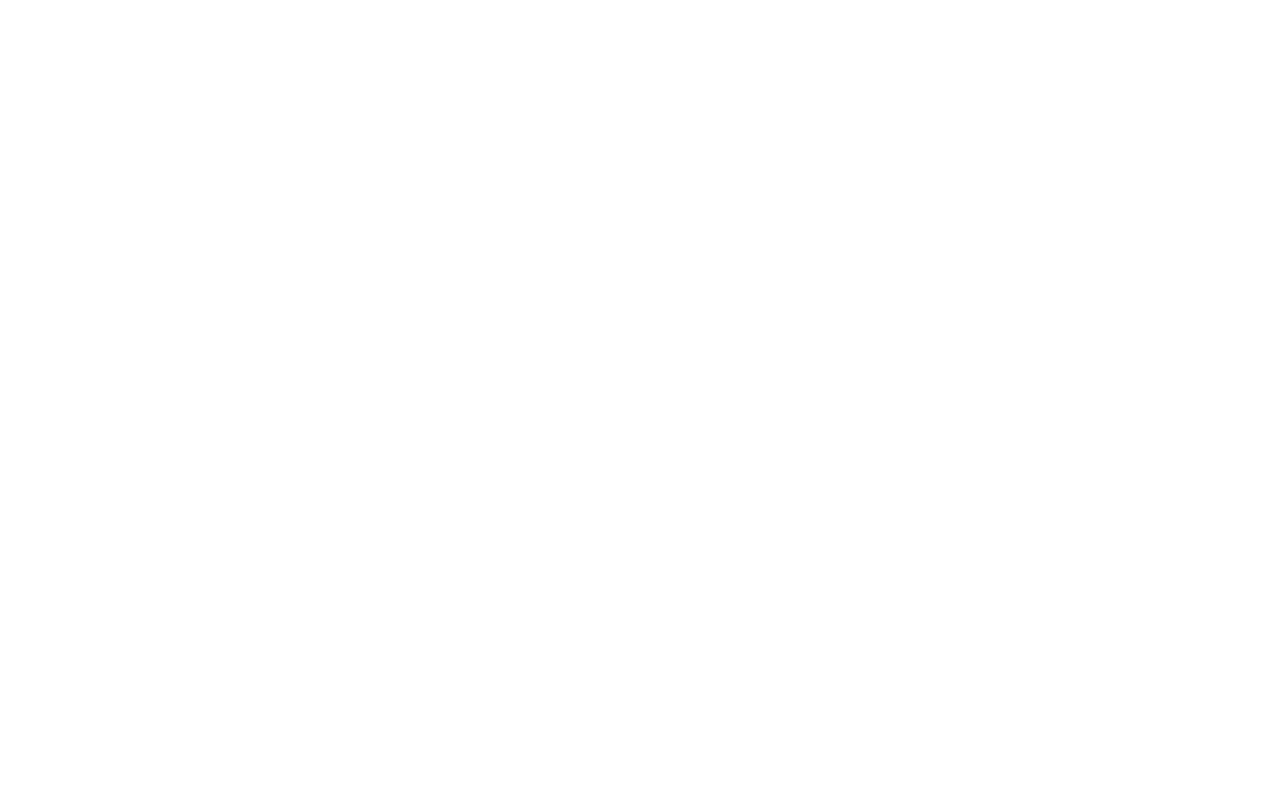
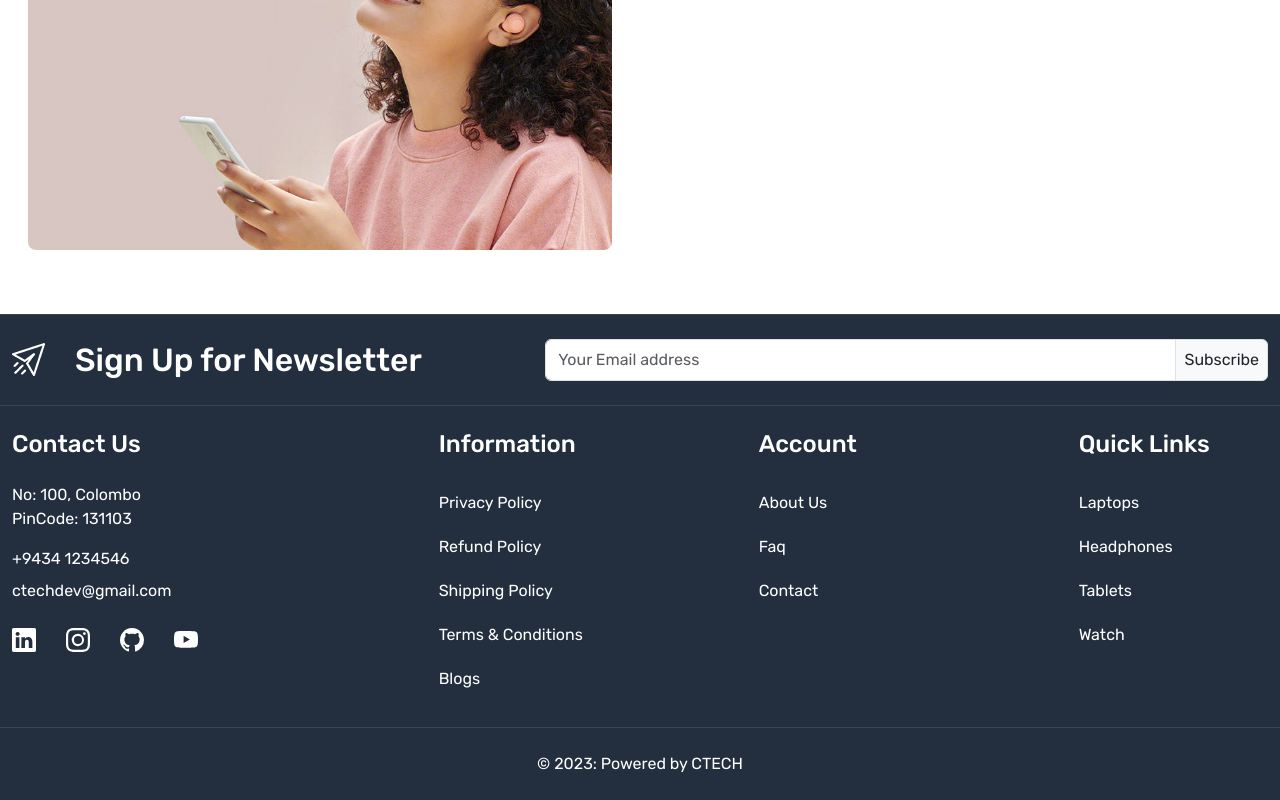
Before and after one commit to P-A-Chathura-Madhava/e_commerce_mern_frontend, a React (Create React App) app: page / in a window 1280 px wide. Shown: the part 386-1186 px from the top of the page. Before the commit the page ends 800 px from the top, so only its background shows below. Built offline with nearby package versions, Linux system fonts and the light colour scheme.

Commit message:
apply footer

```diff
--- a/src/App.css
+++ b/src/App.css
@@ -79,5 +79,32 @@
   transform: translate3d(0px, 57px, 0px) !important;
 }
 
+.header-bottom .dropdown-item {
+  padding: 20px;
+  margin-bottom: 3px;
+  border-bottom: 1px solid var(--color-3b4149);
+}
+.header-bottom .dropdown-item:hover {
+  background-color: transparent;
+  color: var(--color-febd69) !important;
+}
 
 /* Header Part End */
+
+/* Footer Part */
+
+footer {
+  background-color: var(--color-232f3e);
+}
+
+footer:not(:first-child) {
+  border-top: 1px solid rgba(255, 255, 255, 0.1);
+}
+
+footer.input-group-text {
+  background-color: var(--color-232f3e);
+  color: white;
+  padding: 8px 17px;
+}
+
+/* Footer Part ends here */
--- a/src/components/Footer.js
+++ b/src/components/Footer.js
@@ -1,9 +1,111 @@
-import React from 'react'
+import React from "react";
+import { Link } from "react-router-dom";
+import {BsLinkedin, BsGithub, BsYoutube, BsInstagram} from 'react-icons/bs'
 
 const Footer = () => {
   return (
-    <div>Footer</div>
-  )
-}
+    <>
+      <footer className="py-4">
+        <div className="container-xxl">
+          <div className="row align-items-center">
+            <div className="col-5">
+              <div className="footer-top-data d-flex gap-30 align-items-center">
+                <img src="images/newsletter.png" alt="newsletter" />
+                <h2 className="mb-0 text-white">Sign Up for Newsletter</h2>
+              </div>
+            </div>
+            <div className="col-7">
+              <div className="input-group">
+                <input
+                  type="text"
+                  className="form-control py-1"
+                  placeholder="Your Email address"
+                  aria-label="Your Email address"
+                  aria-describedby="basic-addon2"
+                />
+                <span className="input-group-text p-2" id="basic-addon2">
+                  Subscribe
+                </span>
+              </div>
+            </div>
+          </div>
+        </div>
+      </footer>
+      <footer className="py-4">
+        <div className="container-xxl">
+          <div className="row">
+            <div className="col-4">
+              <h4 className="text-white mb-4">Contact Us</h4>
+              <div>
+                <address className="text-white fs-6">
+                  No: 100, Colombo <br />
+                  PinCode: 131103
+                </address>
+                <a href="tel: 034-1234546" className="mt-3 d-block mb-1 text-white">
+                  +9434 1234546
+                </a>
+                <a href="mailto: ctechdev@gmail.com" className="mt-2 d-block mb-0 text-white">
+                  ctechdev@gmail.com
+                </a>
+                <div className="social_icons d-flex align-items-center gap-30 mt-4">
+                  <a className="text-white" href="">
+                    <BsLinkedin className="fs-4"/>
+                  </a>
+                  <a className="text-white" href="">
+                    <BsInstagram className="fs-4"/>
+                  </a>
+                  <a className="text-white" href="">
+                    <BsGithub className="fs-4"/>
+                  </a>
+                  <a className="text-white" href="">
+                    <BsYoutube className="fs-4"/>
+                  </a>
+                </div>
+              </div>
+            </div>
+            <div className="col-3">
+              <h4 className="text-white mb-4">Information</h4>
+              <div className="footer-links d-flex flex-column">
+                <Link className="text-white py-2 mb-1">Privacy Policy</Link>
+                <Link className="text-white py-2 mb-1">Refund Policy</Link>
+                <Link className="text-white py-2 mb-1">Shipping Policy</Link>
+                <Link className="text-white py-2 mb-1">Terms & Conditions</Link>
+                <Link className="text-white py-2 mb-1">Blogs</Link>
+              </div>
+            </div>
+            <div className="col-3">
+              <h4 className="text-white mb-4">Account</h4>
+              <div className="footer-links d-flex flex-column">
+                <Link className="text-white py-2 mb-1">About Us</Link>
+                <Link className="text-white py-2 mb-1">Faq</Link>
+                <Link className="text-white py-2 mb-1">Contact</Link>
+              </div>
+            </div>
+            <div className="col-2">
+              <h4 className="text-white mb-4">Quick Links</h4>
+              <div className="footer-links d-flex flex-column">
+                <Link className="text-white py-2 mb-1">Laptops</Link>
+                <Link className="text-white py-2 mb-1">Headphones</Link>
+                <Link className="text-white py-2 mb-1">Tablets</Link>
+                <Link className="text-white py-2 mb-1">Watch</Link>
+              </div>
+            </div>
+          </div>
+        </div>
+      </footer>
+      <footer className="py-4">
+        <div className="container-xxl">
+          <div className="row">
+            <div className="col-12">
+              <p className="text-center mb-0 text-white">
+                &copy; {new Date().getFullYear()}: Powered by CTECH
+              </p>
+            </div>
+          </div>
+        </div>
+      </footer>
+    </>
+  );
+};
 
-export default Footer
+export default Footer;
--- a/src/pages/Home.js
+++ b/src/pages/Home.js
@@ -2,7 +2,20 @@
 
 const Home = () => {
   return (
-    <div>Home</div>
+    <>
+    <section className='home-wrapper-1 py-5'>
+      <div className='container-xxl'>
+        <div className='row'>
+          <div className='col-6'>
+            <div className='main-banner-content p-3'>
+              <img src='images/main-banner-1.jpg' className='img-fluid rounded-3' alt='main banner'/>
+            </div>
+          </div>
+          <div className='col-6'></div>
+        </div>
+      </div>
+    </section>
+    </>
   )
 }
 
```
